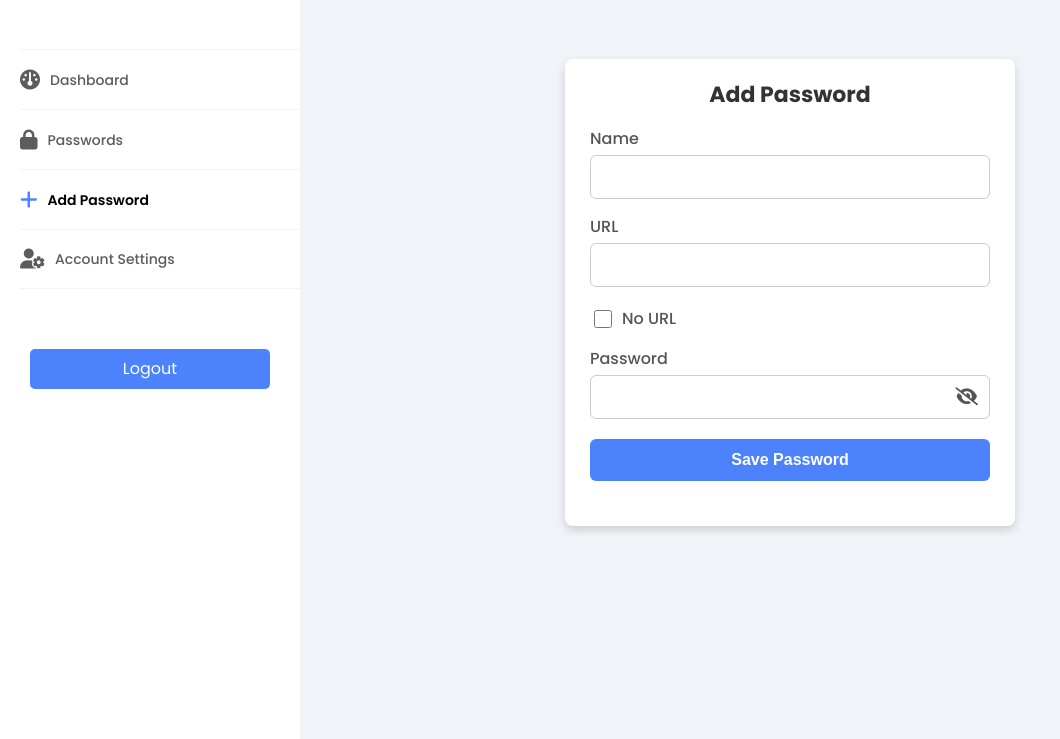
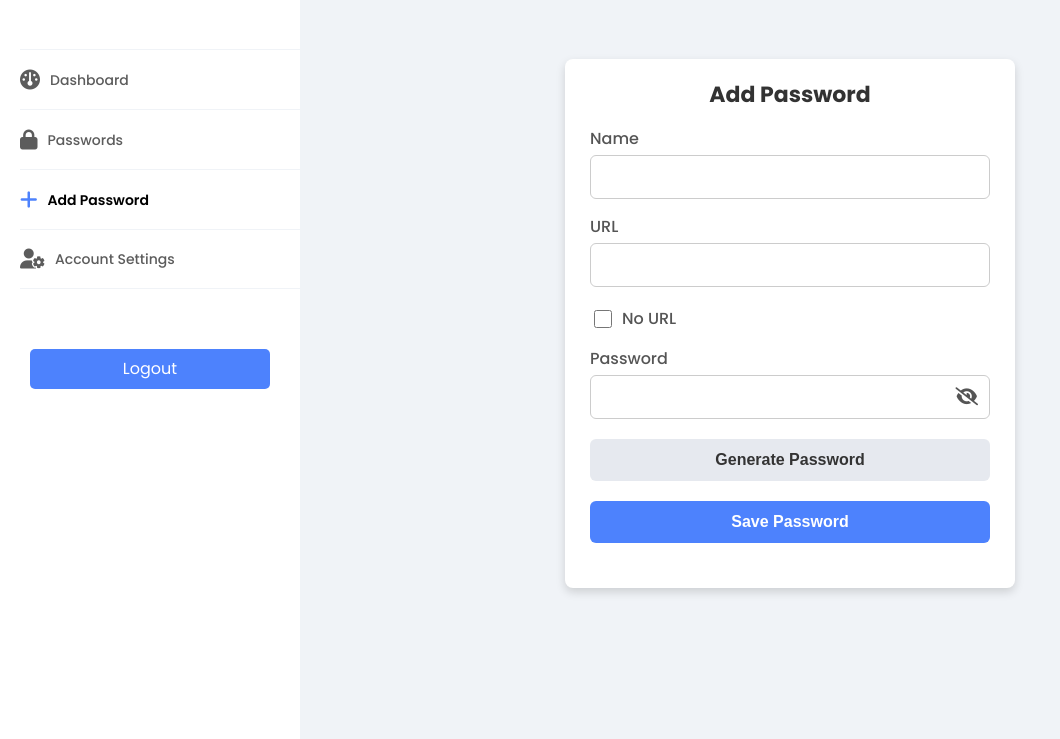
Before and after one commit to rhinowebrs/diplomski, a Flask app: page /add_password in a window 1280 px wide. Shown: the part 61-800 px from the top of the page, without its empty margins (0-1060 px from the left). Run offline with Flask 3, Linux system fonts and the light colour scheme; the visitor is signed in with stand-in values (Sample User, id 1); data that the repository does not hold is empty; some libraries are stand-ins or nearby versions.

Commit message:
Generate password;

```diff
--- a/app/forms.py
+++ b/app/forms.py
@@ -80,7 +80,13 @@ class PasswordForm(FlaskForm):
     name = StringField('Name', validators=[DataRequired()])
     url = StringField('URL', validators=[Optional(), URL()])
     no_url = BooleanField('No URL')
-    password = PasswordField('Password', validators=[DataRequired(), Length(min=8, message='Password must be at least 8 characters long.')])
+    password = PasswordField(
+        'Password',
+        validators=[
+            DataRequired(),
+            Length(min=8, max=32, message='Password must be between 8 and 32 characters long.')
+        ]
+    )
     show_password = BooleanField('Show Password')
     submit = SubmitField('Save Password')
 
--- a/app/templates/add_password.html
+++ b/app/templates/add_password.html
@@ -26,11 +26,17 @@
         <div class="form-group password-group">
             {{ form.password.label }}
             <div class="password-container">
-                {{ form.password(class="form-control", id="passwordField") }}
+                {{ form.password(class="form-control", id="passwordField", maxlength="32") }}
                 <span class="toggle-password" id="togglePassword" onclick="togglePassword()">
                     <i class="fa-solid fa-eye-slash"></i>
                 </span>
             </div>
+        </div>
+
+        <div class="form-group">
+            <button type="button" class="btn btn-secondary" id="generatePasswordBtn" onclick="handleGeneratePassword()">
+                Generate Password
+            </button>
         </div>
 
         <div class="form-group">
@@ -72,6 +78,39 @@
             toggleIcon.classList.add("fa-eye-slash");
         }
     }
+
+    function setPasswordVisible() {
+        const passwordField = document.getElementById("passwordField");
+        const toggleIcon = document.getElementById("togglePassword").querySelector("i");
+        if (passwordField.type !== "text") {
+            passwordField.type = "text";
+            toggleIcon.classList.remove("fa-eye-slash");
+            toggleIcon.classList.add("fa-eye");
+        }
+    }
+
+    function generateRandomPassword(length = 16) {
+        const charset = "ABCDEFGHIJKLMNOPQRSTUVWXYZabcdefghijklmnopqrstuvwxyz0123456789!@#$%^&*()-_=+[]{};:,.?/";
+        let password = "";
+        if (window.crypto && window.crypto.getRandomValues) {
+            const randomValues = new Uint32Array(length);
+            window.crypto.getRandomValues(randomValues);
+            for (let i = 0; i < length; i++) {
+                password += charset[randomValues[i] % charset.length];
+            }
+        } else {
+            for (let i = 0; i < length; i++) {
+                password += charset[Math.floor(Math.random() * charset.length)];
+            }
+        }
+        return password;
+    }
+
+    function handleGeneratePassword() {
+        const passwordField = document.getElementById("passwordField");
+        passwordField.value = generateRandomPassword(16);
+        setPasswordVisible();
+    }
 </script>
 
 {% endblock %}
```
